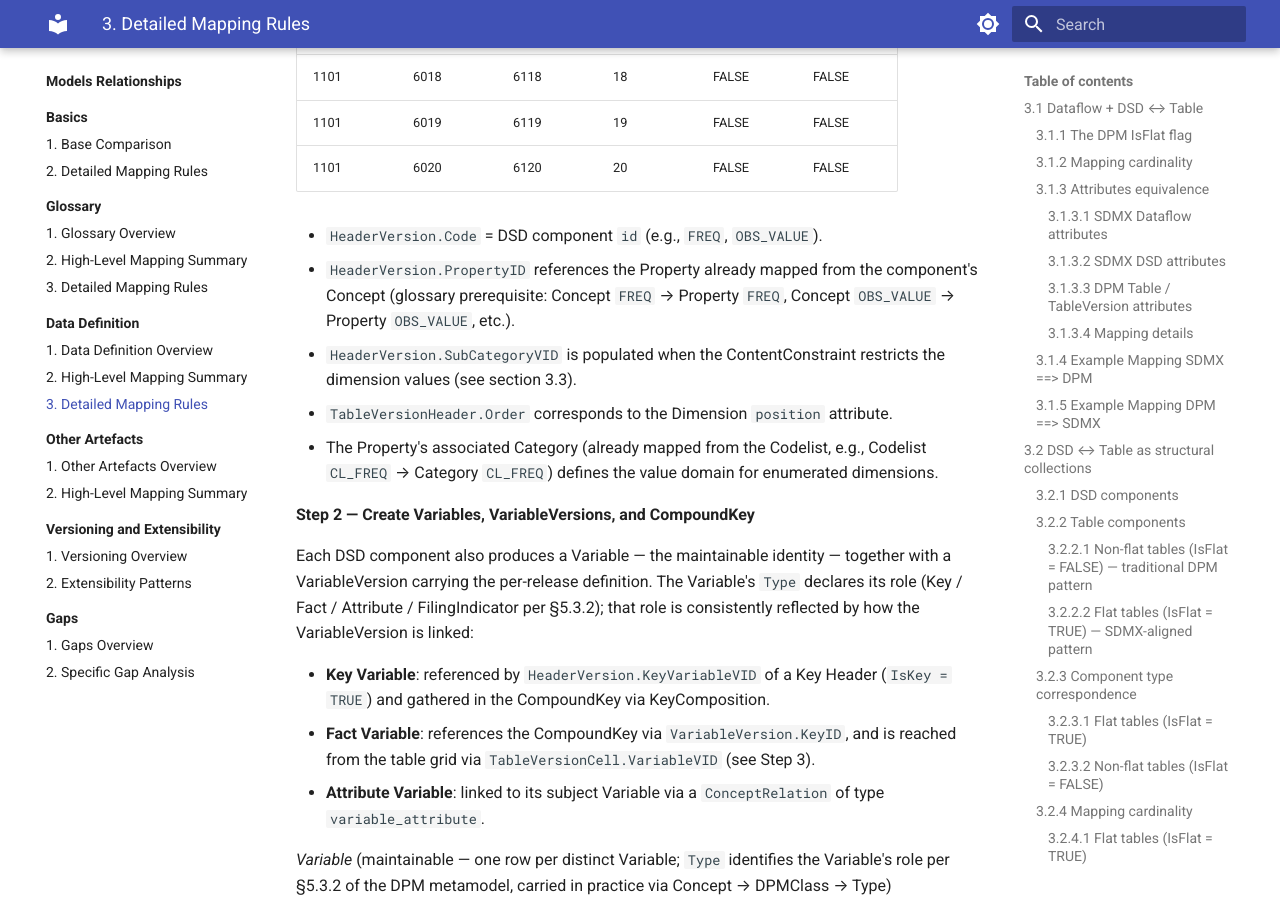
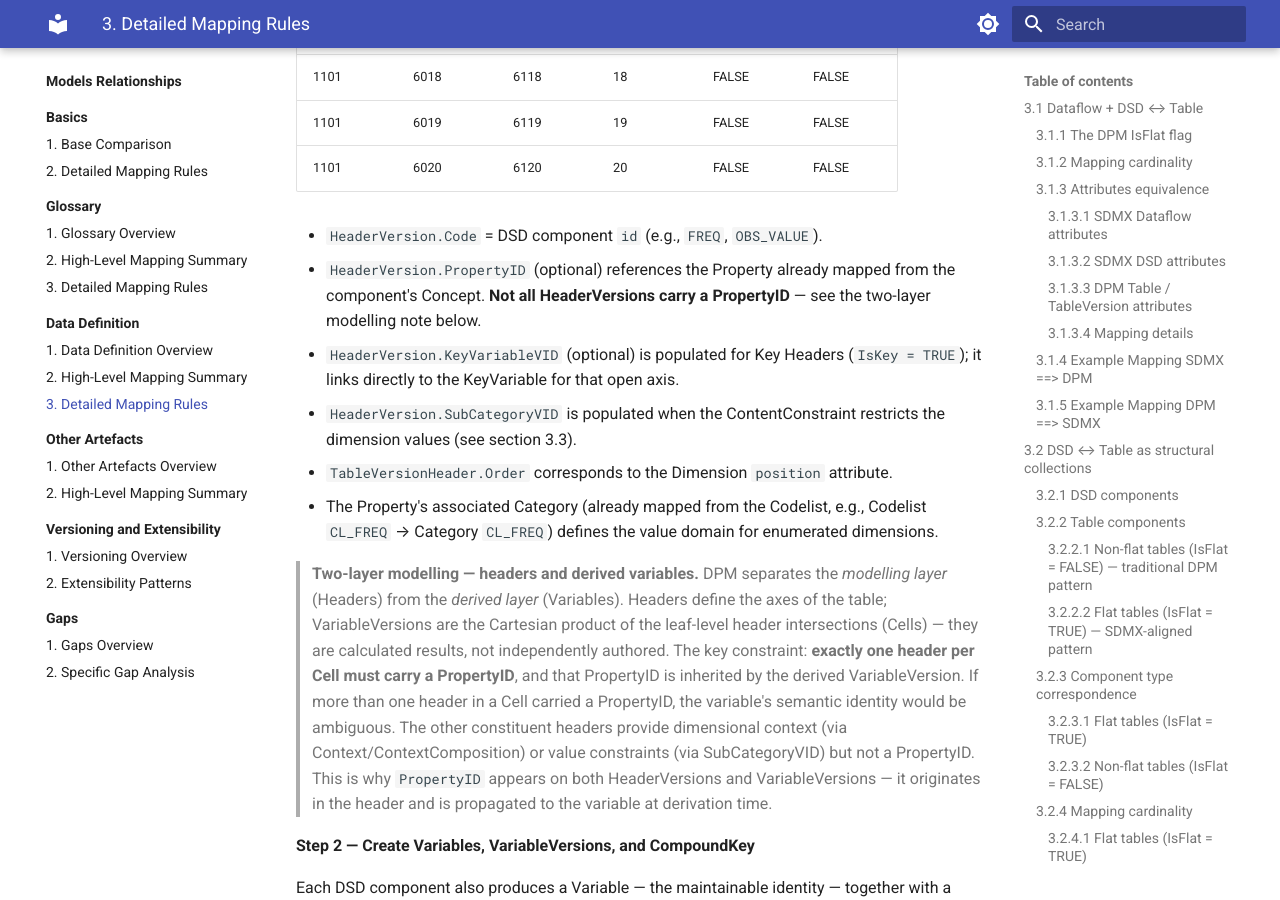
Before and after one commit to sdmx-twg/wp-sdmx-dpm, an MkDocs documentation site: the page built from docs/models-relationships/02_data_definition/03_detailed_mapping_rules.md, in a window 1280 px wide and 900 px high, scrolled down 23823 px. Built offline with MkDocs 1.6.1 and Material for MkDocs 9.7.7, drawn with Linux system fonts in a browser that asks for light colours.

Commit message:
docs: clarify HeaderVersion.PropertyID is optional and explain variable derivation model
Not all HeaderVersions carry a PropertyID — it is optional. Variables
(VariableVersions) are the derived Cartesian product of leaf-level header
intersections (Cells), not independently authored. In any given Cell, exactly
one constituent header must carry a PropertyID; that PropertyID is inherited
by the derived VariableVersion. Other headers provide dimensional context or
value constraints without contributing a PropertyID.

Removes the incorrect statement added for #102 ("PropertyID is present on all
HeaderVersions regardless of role") and adds a two-layer modelling note box
in the detailed mapping rules. Fixes "always a Property" in both overview
files.

Addresses #102

```diff
--- a/docs/models-relationships/02_data_definition/03_detailed_mapping_rules.md
+++ b/docs/models-relationships/02_data_definition/03_detailed_mapping_rules.md
@@ -771,10 +771,13 @@ Each DSD component becomes a Header. The Header itself is linked to the Table (n
 | 1101     | 6020     | 6120      | 20    | FALSE      | FALSE    |
 
 - `HeaderVersion.Code` = DSD component `id` (e.g., `FREQ`, `OBS_VALUE`).
-- `HeaderVersion.PropertyID` references the Property already mapped from the component's Concept (glossary prerequisite: Concept `FREQ` → Property `FREQ`, Concept `OBS_VALUE` → Property `OBS_VALUE`, etc.).
+- `HeaderVersion.PropertyID` (optional) references the Property already mapped from the component's Concept. **Not all HeaderVersions carry a PropertyID** — see the two-layer modelling note below.
+- `HeaderVersion.KeyVariableVID` (optional) is populated for Key Headers (`IsKey = TRUE`); it links directly to the KeyVariable for that open axis.
 - `HeaderVersion.SubCategoryVID` is populated when the ContentConstraint restricts the dimension values (see section 3.3).
 - `TableVersionHeader.Order` corresponds to the Dimension `position` attribute.
 - The Property's associated Category (already mapped from the Codelist, e.g., Codelist `CL_FREQ` → Category `CL_FREQ`) defines the value domain for enumerated dimensions.
+
+> **Two-layer modelling — headers and derived variables.** DPM separates the *modelling layer* (Headers) from the *derived layer* (Variables). Headers define the axes of the table; VariableVersions are the Cartesian product of the leaf-level header intersections (Cells) — they are calculated results, not independently authored. The key constraint: **exactly one header per Cell must carry a PropertyID**, and that PropertyID is inherited by the derived VariableVersion. If more than one header in a Cell carried a PropertyID, the variable's semantic identity would be ambiguous. The other constituent headers provide dimensional context (via Context/ContextComposition) or value constraints (via SubCategoryVID) but not a PropertyID. This is why `PropertyID` appears on both HeaderVersions and VariableVersions — it originates in the header and is propagated to the variable at derivation time.
 
 **Step 2 — Create Variables, VariableVersions, and CompoundKey**
 
```
Also changed, not shown: docs/models-relationships/02_data_definition/01_data_definition_overview.md (+3 -1 lines), docs/models-relationships/03_other_artifacts/01_other_artifacts_overview.md (+1 -1 lines).
